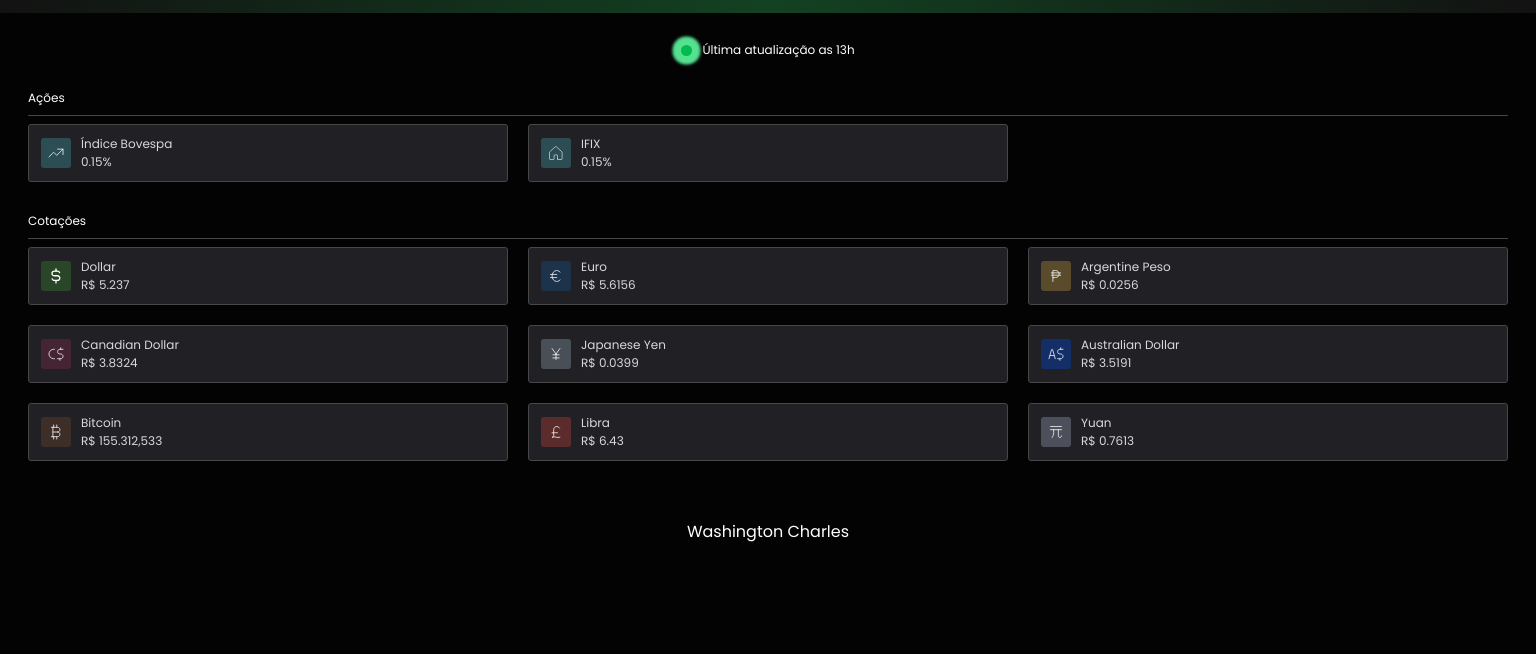
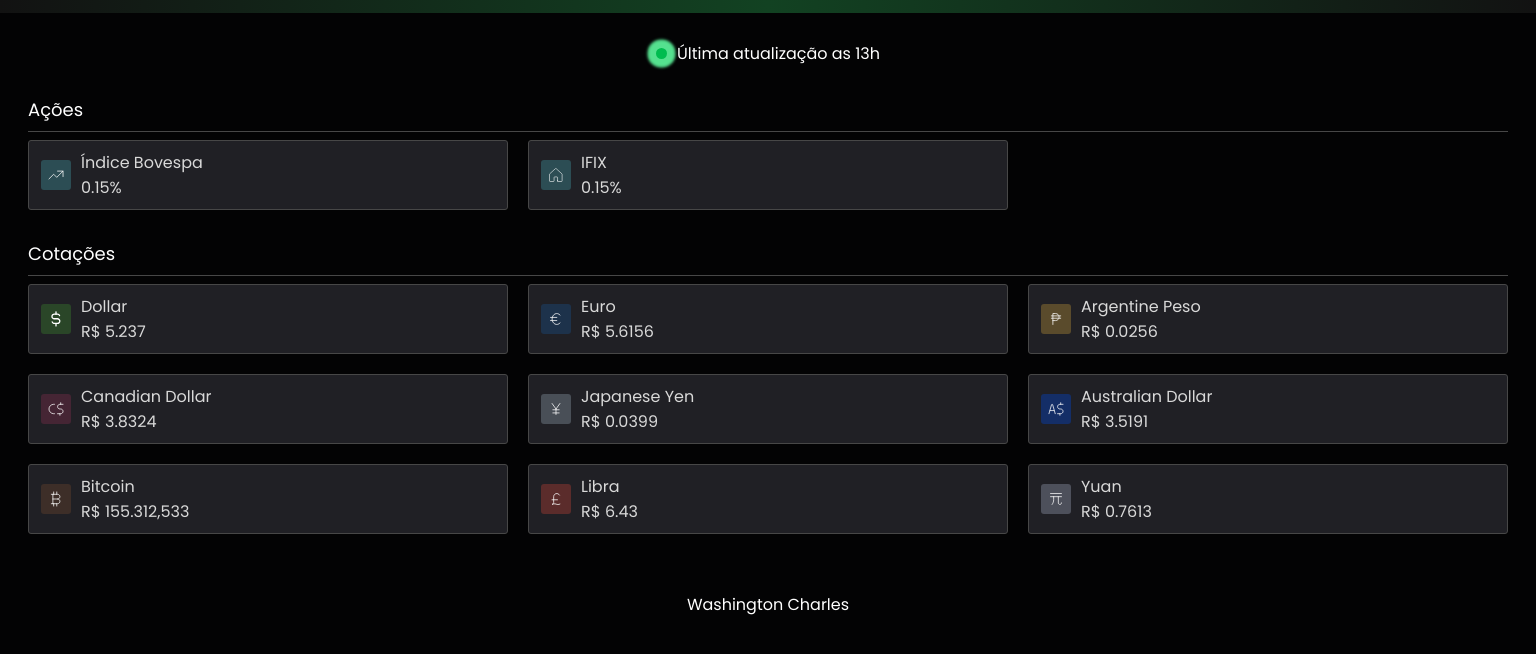
Before and after one commit to washingtoncharles/currency-tracker, a plain HTML site: page index.html in a window 1536 px wide. Shown: the part 124-778 px from the top of the page. Drawn offline with Linux system fonts and the light colour scheme.

Commit message:
adjustment responsive

```diff
--- a/styles/styles.css
+++ b/styles/styles.css
@@ -195,13 +195,59 @@ footer {
 }
 
 @media (min-width: 768px) {
+  .update p {
+    font-size: 1rem;
+    font-weight: 300;
+  }
+
   .quotes-content {
     grid-template-columns: repeat(2, 1fr);
+  }
+
+  .cards {
+    height: 4.375rem;
+  }
+
+  section h3 {
+    font-size: 1.125rem;
+  }
+
+  .cards .card-title {
+    font-size: 16px;
+    color: var(--text-color-secundary);
+  }
+
+  .cards .card-value {
+    font-size: 16px;
+    color: var(--text-color-secundary);
   }
 }
 
 @media (min-width: 1400px) {
+  .update p {
+    font-size: 1rem;
+    font-weight: 300;
+  }
+
   .quotes-content {
     grid-template-columns: repeat(3, 1fr);
   }
+
+  .cards {
+    height: 4.375rem;
+  }
+
+  section h3 {
+    font-size: 1.125rem;
+  }
+
+  .cards .card-title {
+    font-size: 16px;
+    color: var(--text-color-secundary);
+  }
+
+  .cards .card-value {
+    font-size: 16px;
+    color: var(--text-color-secundary);
+  }
 }
```
